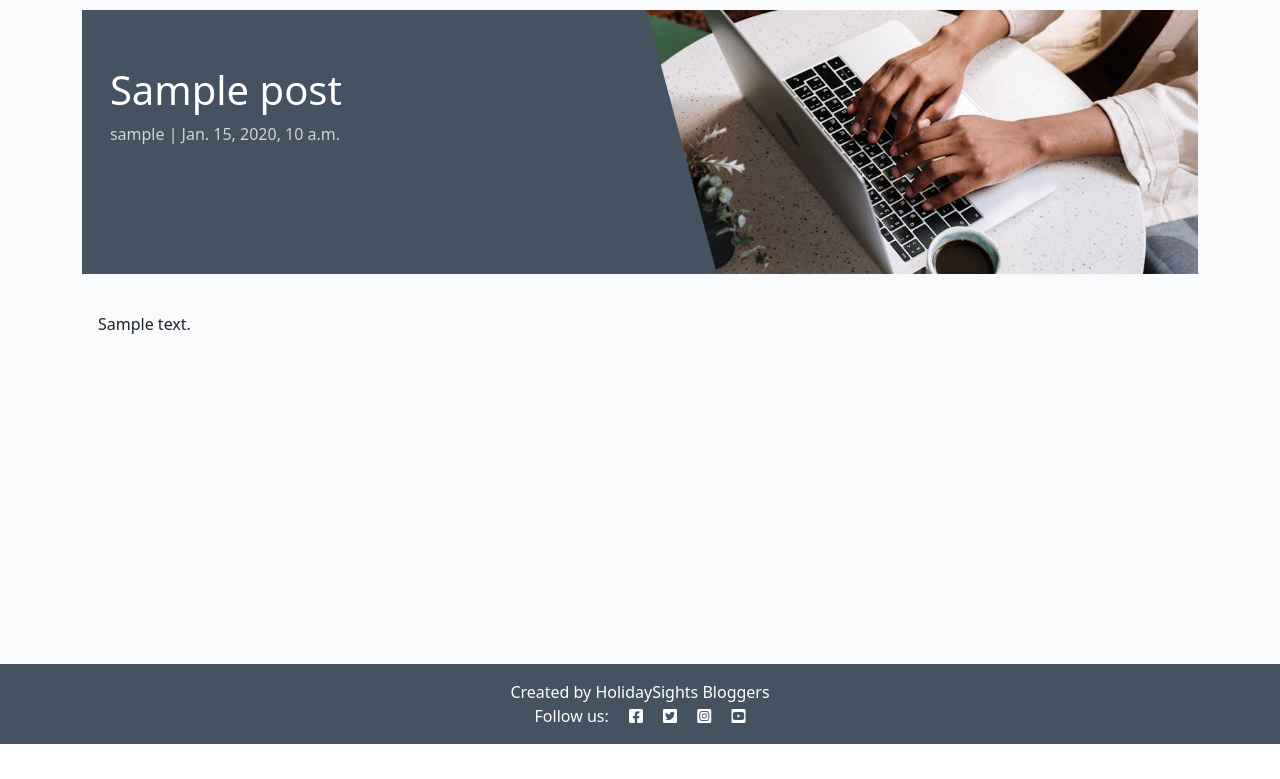
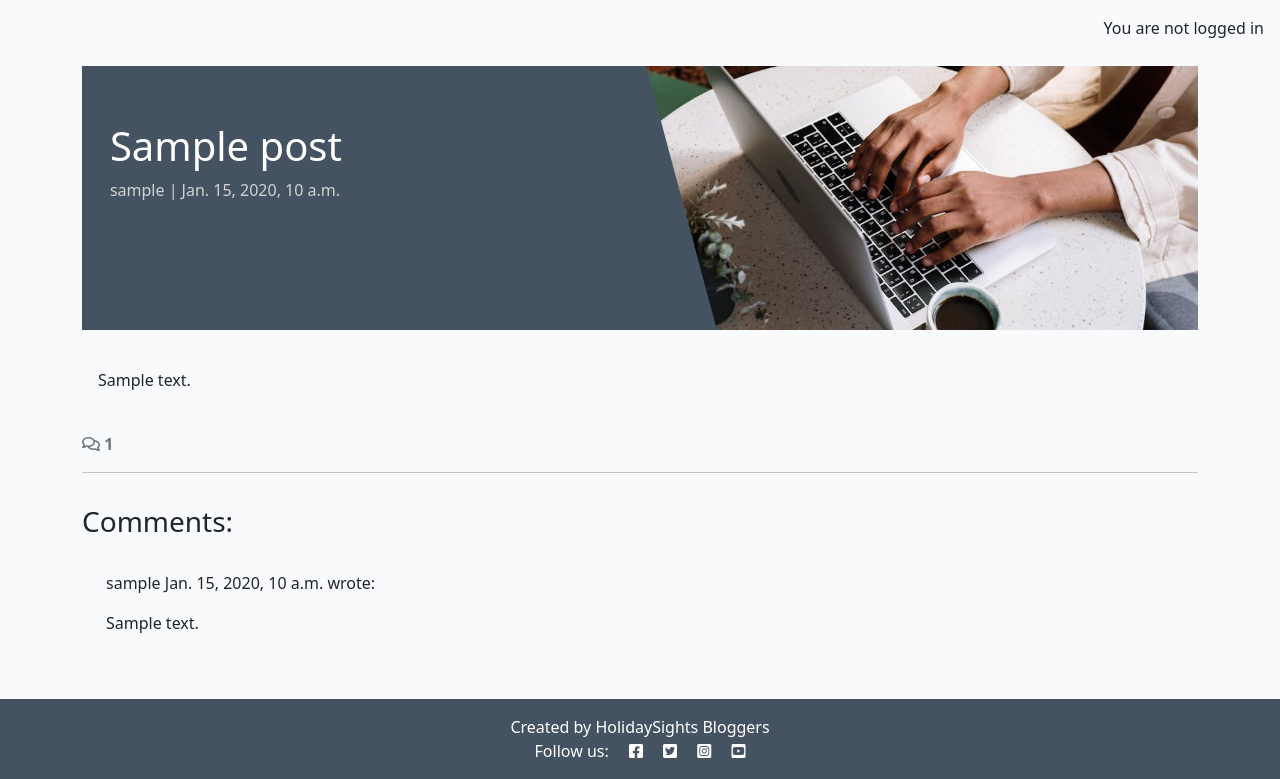
Before and after one commit to peterudu/holiday-blog, a Django app: a page that uses templates/base.html in a window 1280 px wide. Shown: the part 56-835 px from the top of the page. Before the commit the page ends 800 px from the top, so only its background shows below. Run offline with Django 4.2, Linux system fonts and the light colour scheme; tables that the repository leaves empty hold one stand-in row (values such as "Sample post").

Commit message:
Display comments and the count of comments per post

```diff
--- a/blog/templates/blog/post_detail.html
+++ b/blog/templates/blog/post_detail.html
@@ -29,6 +29,48 @@
             </div>
         </div>
     </div>
+    <!-- Displaying count of comments -->
+  <div class="row">
+    <div class="col-12">
+      <strong class="text-secondary">
+        <i class="far fa-comments"></i> {{ comment_count }}
+      </strong>
+    </div>
+    <div class="col-12">
+      <hr>
+    </div>
+  </div>
+  <!-- Displaying Comments -->
+  <div class="row">
+    <div class="col-md-8 card mb-4  mt-3 ">
+      <h3>Comments:</h3>
+      <div class="card-body">
+        <!-- We want a for loop inside the empty control tags
+          to iterate through each comment in comments -->
+        {% for comment in comments %}
+        <div class="p-2 comments
+          {% if not comment.approved and comment.author == user %}
+          faded{% elif not comment.approved %} d-none{% endif %}">
+          <p class="font-weight-bold">
+            {{ comment.author }}
+            <span class="font-weight-normal">
+              {{ comment.created_on }}
+            </span> wrote:
+          </p>
+          <div id="comment{{ comment.id }}">
+            {{ comment.body | linebreaks }}
+          </div>
+          {% if not comment.approved and comment.author == user %}
+          <p class="approval">
+            This comment is awaiting approval
+          </p>
+          {% endif %}
+        </div>
+        <!-- Our for loop ends here -->
+        {% endfor %}
+      </div>
+    </div>
+  </div>
 </div>
 
 {% endblock content %}
--- a/blog/views.py
+++ b/blog/views.py
@@ -27,9 +27,16 @@ def post_detail(request, slug):
 
     queryset = Post.objects.filter(status=1)
     post = get_object_or_404(queryset, slug=slug)
+    comments = post.comments.all().order_by("-created_on")
+    comment_count = post.comments.filter(approved=True).count()
 
     return render(
         request,
         "blog/post_detail.html",
-        {"post": post},
+        {
+            "post": post,
+            "comments": comments,
+            "comment_count": comment_count,
+        },
+
     )
--- a/templates/base.html
+++ b/templates/base.html
@@ -77,6 +77,11 @@
     </nav>
 
     <main class="flex-shrink-0 main-bg">
+        {% if user.is_authenticated %}
+        <p class="text-end m-3">You are logged in as {{ user }}</p>
+        {% else %}
+        <p class="text-end m-3">You are not logged in</p>
+        {% endif %}
 
         {% block content %}
         <!-- Content Goes here -->
```
Also changed, not shown: templates/account/signup.html (+30 -13 lines).
